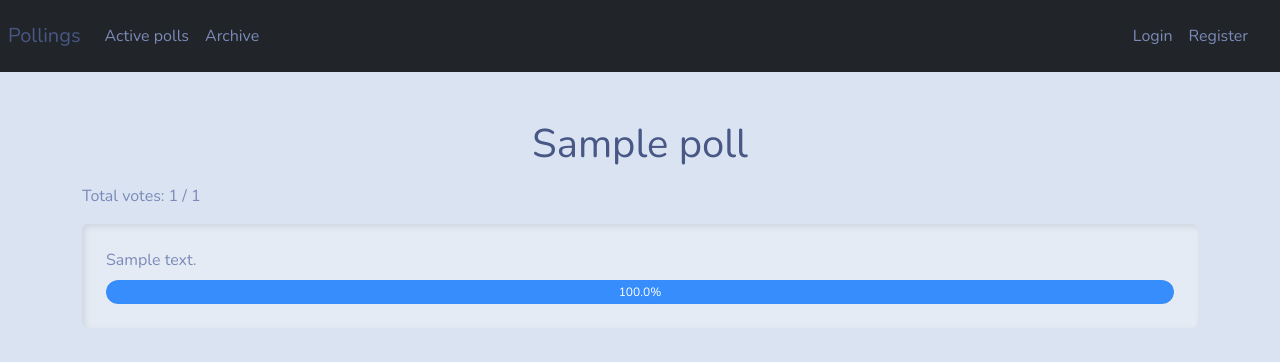
After one commit to MeZerius/polling, a Django app: page /polls/1/ in a window 1280 px wide. The commit adds this page. Shown: the top 362 px of the page. Run offline with Django 5.2, Linux system fonts and the light colour scheme; tables that the repository leaves empty hold one stand-in row (values such as "Sample post").

Commit message:
Added voting interface

```diff
--- a/pollApp/forms.py
+++ b/pollApp/forms.py
@@ -2,6 +2,8 @@ from django import forms
 from django.contrib.auth.forms import UserCreationForm
 from django.contrib.auth.models import User
 from django.forms import ModelForm, TextInput, NumberInput, PasswordInput
+
+from pollApp.models import Option
 
 
 class RegistrationForm(UserCreationForm):
@@ -20,3 +22,10 @@ class RegistrationForm(UserCreationForm):
 class LoginForm(forms.Form):
     username = forms.CharField(max_length=30, label='Username', widget=forms.TextInput(attrs={'class': 'form-control'}))
     password = forms.CharField(widget=forms.PasswordInput(attrs={'class': 'form-control'}))
+
+
+class OptionForm(forms.ModelForm):
+    class Meta:
+        model = Option
+        fields = ['id']
+        widgets = {'id': forms.RadioSelect}
--- a/pollApp/models.py
+++ b/pollApp/models.py
@@ -22,6 +22,9 @@ class Poll(models.Model):
         total_votes = sum(option.votes.count() for option in self.options.all())
         return total_votes < self.quorum
 
+    def has_user_voted(self, user):
+        return self.options.filter(votes=user).exists()
+
     def clean(self):
         if self.quorum < 2:
             raise ValidationError('Quorum cannot be less than 2.')
--- /dev/null
+++ b/pollApp/templatetags/poll_extras.py
@@ -0,0 +1,8 @@
+from django import template
+
+register = template.Library()
+
+
+@register.filter
+def percentage(value, total):
+    return (value / total) * 100 if total else 0
--- a/pollApp/views.py
+++ b/pollApp/views.py
@@ -1,13 +1,13 @@
 from django.core.paginator import Paginator
-from django.shortcuts import render, redirect
-from .forms import RegistrationForm, LoginForm
+from django.shortcuts import render, redirect, get_object_or_404
+from .forms import RegistrationForm, LoginForm, OptionForm
 from django.contrib.auth import authenticate, login as auth_login
 from django.contrib.auth.decorators import login_required, user_passes_test
-from django.db.models import Count
+from django.db.models import Count, OuterRef, Exists
 
 from django.utils import timezone
 
-from .models import Poll
+from .models import Poll, Option
 
 
 def anonymous_required(user):
@@ -55,6 +55,7 @@ def activePolls(request):
     for poll in polls:
         poll.total_votes = sum(option.votes.count() for option in poll.options.all())
         poll.end_time = poll.created_at + poll.active_time
+
     paginator = Paginator(polls, 9)
     page_number = request.GET.get('page')
     polls = paginator.get_page(page_number)
@@ -72,3 +73,27 @@ def archivedPolls(request):
     page_number = request.GET.get('page')
     polls = paginator.get_page(page_number)
     return render(request, 'archivePolls.html', {'polls': polls})
+
+
+def pollPage(request, poll_id):
+    poll = get_object_or_404(Poll, id=poll_id)
+    poll.total_votes = sum(option.votes.count() for option in poll.options.all())
+    form = OptionForm()  # Define form before the if condition
+    user_has_voted = poll.has_user_voted(request.user) if request.user.is_authenticated else False
+    if request.method == 'POST':
+        option_id = request.POST.get('option')
+        option = poll.options.get(id=option_id)
+        if not poll.is_expired and not user_has_voted:
+            option.votes.add(request.user)
+            return redirect('pollPage', poll_id=poll.id)
+
+    options = poll.options.all().annotate(
+        user_has_voted_for_option=Exists(
+            Option.votes.through.objects.filter(
+                option_id=OuterRef('id'),
+                user_id=request.user.id if request.user.is_authenticated else None
+            )
+        )
+    )
+    return render(request, 'pollPage.html',
+                  {'poll': poll, 'form': form, 'user_has_voted': user_has_voted, 'options': options})
--- a/polling/urls.py
+++ b/polling/urls.py
@@ -12,6 +12,8 @@ urlpatterns = [
     path('register/', pollApp.views.register, name='register'),
     path('polls/active/', pollApp.views.activePolls, name='activePolls'),
     path('polls/archive/', pollApp.views.archivedPolls, name='archivedPolls'),
+    path('polls/<int:poll_id>/', pollApp.views.pollPage, name='pollPage'),
+
     path('logout/', LogoutView.as_view(next_page='index'), name='logout'),
 
 ]
--- a/templates/archivePolls.html
+++ b/templates/archivePolls.html
@@ -9,17 +9,21 @@
         <h1 class="text-center mb-3">Archived Polls</h1>
 
         <div class="row">
+
                 {% for poll in polls %}
                     <div class="col-md-4">
                         <div class="card mb-4">
+                            <a href="{% url 'pollPage' poll.id %}" class="stretched-link text-decoration-none">
                                 <div class="card-body">
                                     <h5 class="card-title">{{ poll.title }}</h5>
                                     <p class="card-text">Status: {{ poll.status }}</p>
                                     <p class="card-text">Total votes: {{ poll.total_votes }} / {{ poll.quorum }}</p>
                                 </div>
+                            </a>
                         </div>
                     </div>
                 {% endfor %}
+
                 <div class="d-flex justify-content-center">
                     <nav aria-label="Page navigation">
                         <ul class="pagination">
--- /dev/null
+++ b/templates/pollPage.html
@@ -0,0 +1,50 @@
+{% extends "bases/base.html" %}
+{% load poll_extras %}
+
+{% block title %}
+    Poll Detail
+{% endblock %}
+
+{% block content %}
+    <div class="container mt-5">
+        <h1 class="text-center mb-3">{{ poll.title }}</h1>
+        <p>Total votes: {{ poll.total_votes }} / {{ poll.quorum }}</p>
+        <form method="post" class="mb-3">
+            {% csrf_token %}
+            {% for option in options %}
+                <div class="card mb-3">
+                    <div class="card-body">
+                        <div class="pl-0">
+
+                            {% if not poll.is_expired and request.user.is_authenticated and not user_has_voted %}
+                                <input class="form-check-input" type="radio" name="option" value="{{ option.id }}">
+                                <label class="form-check-label" for="{{ option.id }}">{{ option.text }}</label>
+{#                            {% endif %}#}
+
+                            {% elif user_has_voted and option.user_has_voted_for_option %}
+                            <div class="alert alert-primary mb-0">
+                                <label class="form-check-label" for="{{ option.id }}">{{ option.text }} </label>
+                                <span class="badge bg-info">Your Choice</span>
+                            </div>
+                            {% else %}
+                                <label class="form-check-label mb-0" for="{{ option.id }}">{{ option.text }}</label>
+                            {% endif %}
+
+                            {% if poll.is_expired %}
+                            <div class="progress mt-2">
+                                <div class="progress-bar" role="progressbar" style="width: {{ option.votes.count|percentage:poll.total_votes }}%;" aria-valuenow="{{ option.votes.count|percentage:poll.total_votes }}" aria-valuemin="0" aria-valuemax="100">{{ option.votes.count|percentage:poll.total_votes }}%</div>
+                            </div>
+                            {% endif %}
+
+                        </div>
+                    </div>
+                </div>
+            {% endfor %}
+            {% if not poll.is_expired and request.user.is_authenticated and not user_has_voted %}
+            <div class="btn-group" role="group" aria-label="Vote Button">
+                <button type="submit" class="btn btn-primary">Vote</button>
+            </div>
+            {% endif %}
+        </form>
+    </div>
+{% endblock %}
```
Also changed, not shown: templates/activePolls.html (+7 -6 lines), pollApp/migrations/0004_alter_poll_active_time.py (added). Lines whose indentation alone changed are shown as unchanged.
